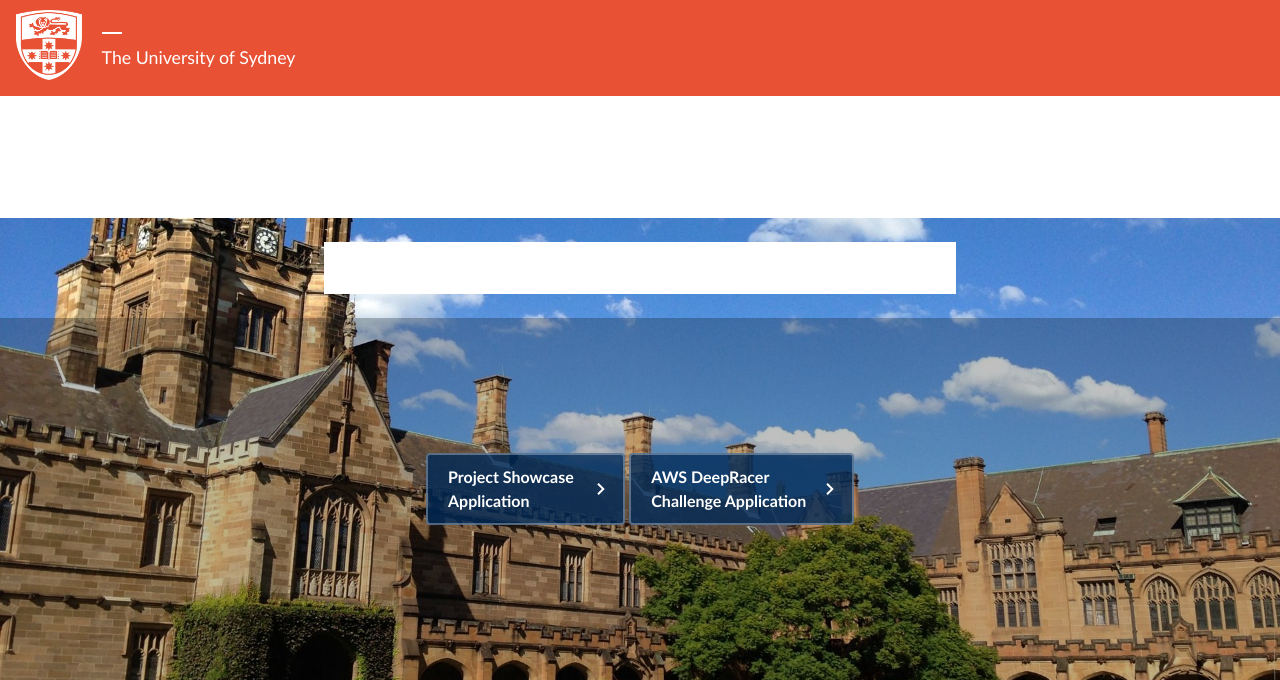
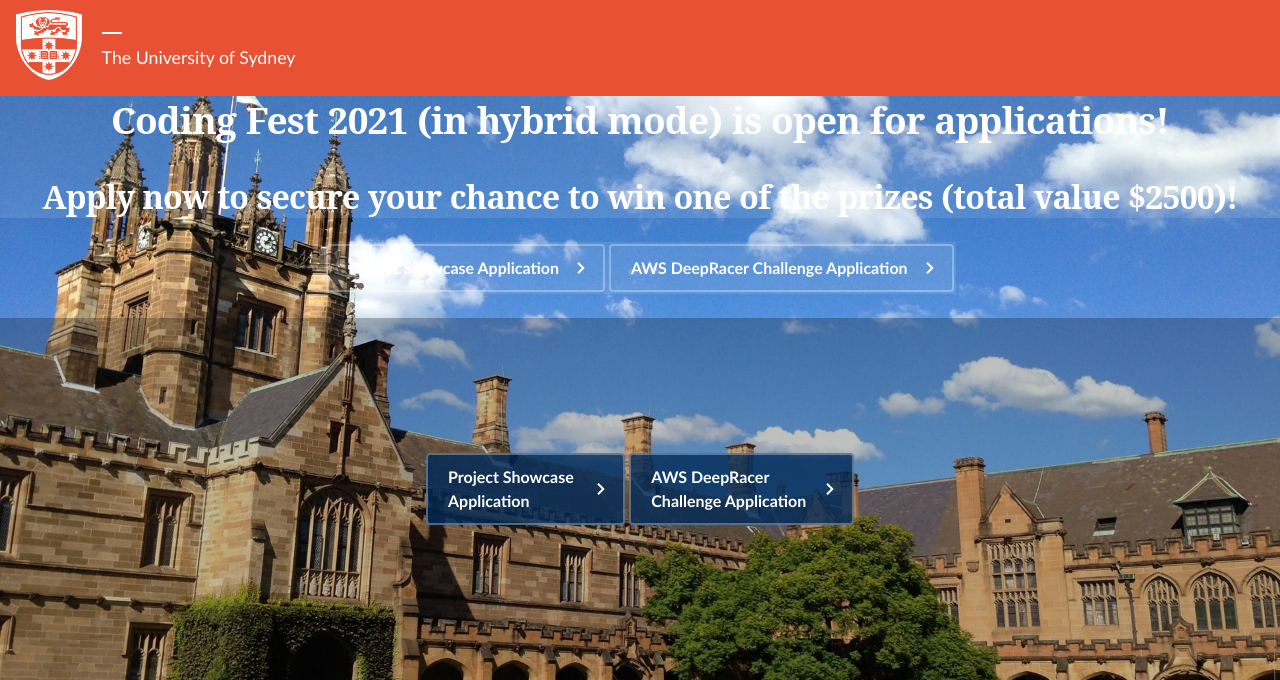
Before and after one commit to codingfestsydney/codingfestWeb, a Jekyll site: the page built from index.md, in a window 1280 px wide. Shown: the top 680 px of the page. Built offline with Jekyll 4.4.1, drawn with Linux system fonts in a browser that asks for light colours; our own code applies the rules of GitHub Pages for plain Markdown files; grey boxes are pictures that could not be loaded.

Commit message:
Update default.html

```diff
--- a/_layouts/default.html
+++ b/_layouts/default.html
@@ -491,12 +491,12 @@
     <main id="main">
       <div id="a3632473" role="img" aria-label="" class="page-header__darken--o25"
         style="background-image: url('/codingfestWeb/assets/files/usyd_background.jpeg');">
-        <div class="title-container" style="background-color: rgba(255, 255, 255, 18);">
+        <div class="title-container" style="background-color: rgba(255, 255, 255, .1);">
           <h1 style="text-align: center;color: white;">Coding Fest 2021 (in hybrid mode) is open for applications!</h1>
             <h2 style="text-align: center;color: white;">Apply now to secure your chance to win one of the prizes (total value $2500)!
             </h2>
         </div>
-        <table style="margin-left:auto;margin-right:auto;center;background-color: rgba(255, 255, 255, 18);">
+        <table style="margin-left:auto;margin-right:auto;center;background-color: rgba(255, 255, 255, .1);">
           <tr>
             <td>
               <a href="https://forms.office.com/Pages/ResponsePage.aspx?id=fuOzgnGBXUixCzja5-0UqN_ovOMWqkFKqBRWwpXzIrFUNVVHN1QxTlJINTNWSU0zNFlLNFcyTUVZTS4u"
```
